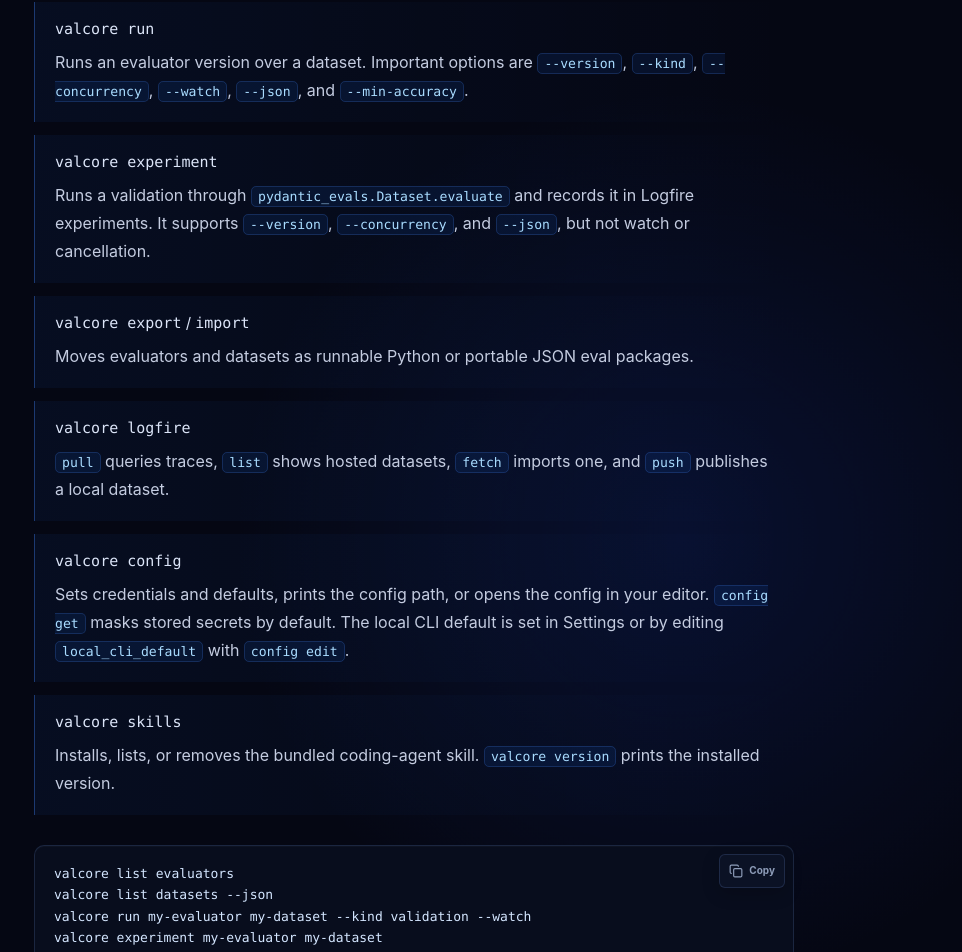
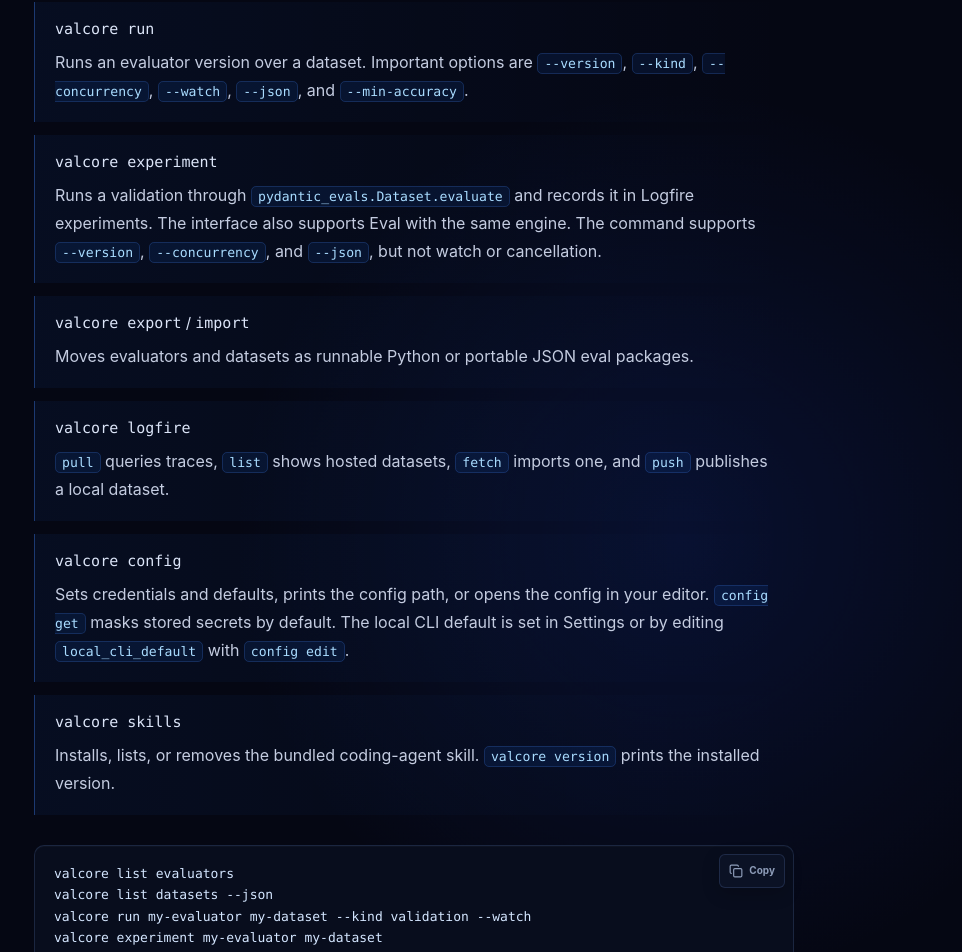
Before and after one commit to duncankmckinnon/valcore-web, a Next.js app: page /docs/cli in a window 1280 px wide. Shown: the part 1261-2213 px from the top of the page, without its empty margins (318-1280 px from the left). Built offline with nearby package versions, Linux system fonts and the light colour scheme.

Commit message:
Clarify Logfire experiment run kinds

```diff
--- a/components/docs/doc-content.tsx
+++ b/components/docs/doc-content.tsx
@@ -160,10 +160,11 @@
     <section id="runs-panel"><h2>Experiment Runs panel tour</h2><p>The Experiment Runs panel is the execution history for every Agent Evaluator version and Dataset pairing. The list surfaces kind, status, headline metric, and start time; opening an Experiment Run reveals progress or the completed metrics and row-level evidence.</p><RunsPanelVisual />
       <ol className="docs-steps"><li><strong>Bind exact inputs.</strong> A run records one evaluator version and one dataset. That immutable pairing makes results attributable later.</li><li><strong>Choose engine behavior deliberately.</strong> Run kind controls whether labels are compared; the Logfire experiment checkbox changes the execution engine and sync destination, not the kind.</li><li><strong>Read the headline before drilling down.</strong> Categorical validation starts with Accuracy and Cohen&apos;s κ; numeric validation starts with MAE, RMSE, and correlations.</li><li><strong>Inspect the evidence.</strong> Filter to disagreements or errors, compare score with label, read structured output, and retry only failed rows when available.</li></ol>
     </section>
-    <section id="starting"><h2>Starting an Experiment Run</h2><p>Select <strong>Runs → New run</strong>, then choose an Agent Evaluator. Valcore loads its versions and selects the active one by default. Choose a Dataset, run kind, and concurrency between 1 and 64.</p><div className="decision-grid"><article><h3>Eval</h3><p>Scores every row and records Agent Evaluator output. Labels are optional and agreement metrics are not required.</p></article><article><h3>Validation</h3><p>Compares every score with human ground truth. The option is disabled when the selected Dataset contains any unlabeled rows.</p></article><article><h3>Logfire experiment</h3><p>Runs through <code>pydantic-evals</code> and appears in Logfire&apos;s experiments view. It cannot be cancelled and individual rows cannot be rerun.</p></article></div><Note title="Concurrency changes throughput, not meaning">Begin with the default of 8. Raise it when the model provider and tools can sustain more parallel work; lower it when rate limits or shared resources make results unreliable.</Note></section>
+    <section id="starting"><h2>Starting an Experiment Run</h2><p>Select <strong>Runs → New run</strong>, then choose an Agent Evaluator. Valcore loads its versions and selects the active one by default. Choose a Dataset, run kind, and concurrency between 1 and 64.</p><div className="decision-grid"><article><h3>Eval</h3><p>Scores every row and records Agent Evaluator output. Labels are optional and agreement metrics are not required.</p></article><article><h3>Validation</h3><p>Compares every score with human ground truth. The option is disabled when the selected Dataset contains any unlabeled rows.</p></article><article><h3>Logfire experiment</h3><p>An execution option for either run kind. It runs through <code>pydantic-evals</code> and appears in Logfire&apos;s experiments view.</p></article></div><Note title="Concurrency changes throughput, not meaning">Begin with the default of 8. Raise it when the model provider and tools can sustain more parallel work; lower it when rate limits or shared resources make results unreliable.</Note></section>
+    <section id="logfire-sync"><h2>Logfire Experiment Runs</h2><p><strong>Run kind</strong> and <strong>Run as a Logfire experiment</strong> are independent choices. Select either <strong>Eval</strong> or <strong>Validation</strong>, then enable the Logfire option to execute that run through <code>pydantic_evals.Dataset.evaluate</code> and send it to the configured Logfire project.</p><div className="decision-grid"><article><h3>Eval + Logfire</h3><p>Scores labeled or unlabeled rows and records each case in Logfire. It does not compare judgments with labels or calculate agreement metrics.</p></article><article><h3>Validation + Logfire</h3><p>Requires every row to have a confirmed label, sends labels as expected outputs, and calculates Valcore&apos;s agreement statistics.</p></article><article><h3>Same experiment surface</h3><p>Both kinds appear in Logfire with experiment, case, task, and evaluator spans. Neither can be cancelled or retried row by row.</p></article></div><p>The CLI&apos;s <code>experiment</code> shortcut currently creates a <strong>Validation</strong> run. Use <strong>Runs → New run</strong> in the interface when you want an <strong>Eval</strong> run backed by the Logfire experiment engine.</p><Code>{`# Validation through the Logfire experiment engine
+valcore experiment <evaluator> <dataset>`}</Code><p>See the <a href="/docs/logfire#experiments">Logfire integration guide</a> for the required tracing token and the data attached to each experiment case.</p></section>
     <section id="validation"><h2>Validation Experiment Runs</h2><p>A validation Experiment Run compares Agent Evaluator scores with a fully labeled Dataset. Use it while developing an Agent Evaluator or as a release gate.</p>
       <h3>Interpreting results</h3><p>Categorical Experiment Runs report Accuracy, Cohen&apos;s κ, sample count, per-label Precision/Recall/F1/Support, and a confusion matrix. Matrix rows are human labels and columns are Agent Evaluator scores; off-diagonal cells are the mistakes to investigate.</p><p>Numeric Experiment Runs report MAE and RMSE, where lower is better, plus Pearson and Spearman correlation. Correlation can be unavailable when either the labels or scores have zero variance.</p>
-      <h3>Synced to Logfire</h3><p>Run the experiment command to evaluate through <code>pydantic_evals.Dataset.evaluate</code>. The experiment and its spans appear in the configured Logfire project.</p><Code>{`valcore experiment <evaluator> <dataset>`}</Code>
       <h3>Thresholds API</h3><p>For categorical validation, turn minimum accuracy into a CI gate. Valcore exits with status 2 when the result misses the threshold.</p><Code>{`valcore run <evaluator> <dataset> \\\n  --kind validation \\\n  --min-accuracy 0.90`}</Code><p>Use <code>--json</code> when another tool needs the structured run result. Accuracy thresholds do not apply to numeric labels.</p>
     </section>
     <section id="evaluation"><h2>Unlabeled Experiment Runs</h2><p>These Experiment Runs record Agent Evaluator outputs without comparing them to ground truth, so labels are optional. Use them to score fresh cases, inspect reasoning, and find examples that should join a labeled validation Dataset.</p><h3>Interpreting results</h3><p>The detail table shows the original row, structured output, score, optional label, and agreement when available. Use <strong>Errors only</strong> to isolate execution failures. An Experiment Run completed with errors exposes <strong>Retry failed rows</strong>, which preserves successful results and reruns only failures.</p><p>An evaluation score is a measurement from the configured Agent Evaluator—not a human-verified answer.</p></section>
@@ -184,7 +185,7 @@
       <article><h4><code>valcore serve</code></h4><p>Starts the API and workbench. Use <code>--host</code>, <code>--port</code>, or <code>--no-browser</code> to control how it launches.</p></article>
       <article><h4><code>valcore list</code></h4><p>Lists <code>evaluators</code>, <code>datasets</code>, or <code>runs</code>. Add <code>--json</code> for structured output.</p></article>
       <article><h4><code>valcore run</code></h4><p>Runs an evaluator version over a dataset. Important options are <code>--version</code>, <code>--kind</code>, <code>--concurrency</code>, <code>--watch</code>, <code>--json</code>, and <code>--min-accuracy</code>.</p></article>
-      <article><h4><code>valcore experiment</code></h4><p>Runs a validation through <code>pydantic_evals.Dataset.evaluate</code> and records it in Logfire experiments. It supports <code>--version</code>, <code>--concurrency</code>, and <code>--json</code>, but not watch or cancellation.</p></article>
+      <article><h4><code>valcore experiment</code></h4><p>Runs a validation through <code>pydantic_evals.Dataset.evaluate</code> and records it in Logfire experiments. The interface also supports Eval with the same engine. The command supports <code>--version</code>, <code>--concurrency</code>, and <code>--json</code>, but not watch or cancellation.</p></article>
       <article><h4><code>valcore export</code> / <code>import</code></h4><p>Moves evaluators and datasets as runnable Python or portable JSON eval packages.</p></article>
       <article><h4><code>valcore logfire</code></h4><p><code>pull</code> queries traces, <code>list</code> shows hosted datasets, <code>fetch</code> imports one, and <code>push</code> publishes a local dataset.</p></article>
       <article><h4><code>valcore config</code></h4><p>Sets credentials and defaults, prints the config path, or opens the config in your editor. <code>config get</code> masks stored secrets by default. The local CLI default is set in Settings or by editing <code>local_cli_default</code> with <code>config edit</code>.</p></article>
--- a/components/docs/logfire-integration.tsx
+++ b/components/docs/logfire-integration.tsx
@@ -75,8 +75,8 @@
 valcore logfire push support-golden-set`}</Code><p>In the interface, use the corresponding <strong>Import from Logfire</strong> and <strong>Push to Logfire</strong> actions. Pushing does not require the tracing token; importing does not require the write key.</p>
     </section>
 
-    <section id="experiments"><h2>Experiment Run touchpoints</h2><p>The <strong>tracing token</strong> is the only Logfire credential required to sync an Experiment Run. In <strong>Runs → New run</strong>, select the Dataset and Agent Evaluator, choose <strong>Validation</strong>, and enable <strong>Run as a Logfire experiment</strong>.</p><Code>{`valcore experiment <agent-evaluator> <dataset>`}</Code><p>Valcore executes the cases through <code>pydantic_evals.Dataset.evaluate</code>. The Experiment Run appears in Logfire&apos;s Evals view with an experiment span, case spans, task execution, evaluator assertions, inputs, expected labels, actual judgments, durations, and traces. Valcore also keeps its local run record and statistical results.</p><p>Logfire-backed Experiment Runs cannot be cancelled or retried row by row. Start a new Experiment Run when configuration or individual cases need to change.</p>
-      <Note title="Validation needs ground truth">Every Dataset row must have a confirmed label before Valcore enables a validation Experiment Run. An unlabeled Dataset can still be used for an evaluation run, but it cannot produce agreement statistics.</Note>
+    <section id="experiments"><h2>Experiment Run touchpoints</h2><p>The <strong>tracing token</strong> is the only Logfire credential required to sync an Experiment Run. In <strong>Runs → New run</strong>, select the Dataset and Agent Evaluator, choose either <strong>Eval</strong> or <strong>Validation</strong>, and enable <strong>Run as a Logfire experiment</strong>.</p><p>Valcore executes either kind through <code>pydantic_evals.Dataset.evaluate</code>. Both appear in Logfire&apos;s Evals view with experiment, case, task, and evaluator spans, plus inputs, actual judgments, durations, and traces. A Validation run additionally sends confirmed labels as expected outputs and calculates agreement statistics; an Eval run does neither.</p><p>The CLI shortcut below currently creates a Validation run. Use the interface to create an Eval run with the Logfire experiment engine.</p><Code>{`valcore experiment <agent-evaluator> <dataset>`}</Code><p>Valcore keeps its local run record and statistical results. Logfire-backed Experiment Runs cannot be cancelled or retried row by row; start a new Experiment Run when configuration or individual cases need to change.</p>
+      <Note title="Validation needs ground truth">Every Dataset row must have a confirmed label before Valcore enables a Validation run. An Eval run accepts labeled or unlabeled rows but does not produce agreement statistics.</Note>
     </section>
 
     <section id="verify"><h2>Verify the integration</h2><ol className="docs-steps">
--- a/lib/docs.ts
+++ b/lib/docs.ts
@@ -83,7 +83,8 @@
     sections: [
       { id: "runs-panel", title: "Experiment Runs panel" },
       { id: "starting", title: "Starting an Experiment Run" },
-      { id: "validation", title: "Validation Experiment Runs", children: ["Interpreting results", "Logfire sync", "Thresholds API"] },
+      { id: "logfire-sync", title: "Logfire Experiment Runs" },
+      { id: "validation", title: "Validation Experiment Runs", children: ["Interpreting results", "Thresholds API"] },
       { id: "evaluation", title: "Unlabeled Experiment Runs" },
       { id: "comparisons", title: "Comparisons" },
     ],
```
